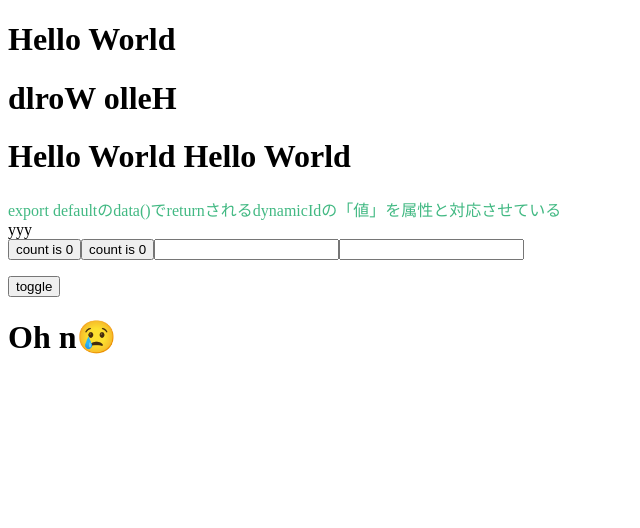
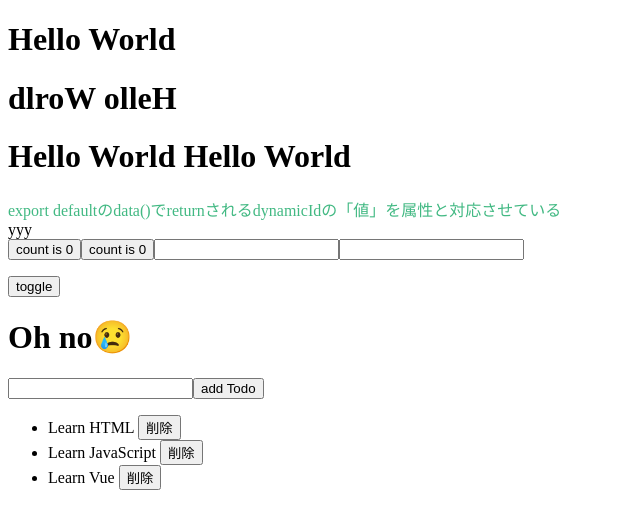
Before and after one commit to ryo-okazaki/vue-tutorial, a Vue app in the folder frontend/: page / in a window 1280 px wide. Shown: the top 528 px of the page, without its empty margins (0-640 px from the left). Built offline with nearby package versions, Linux system fonts and the light colour scheme.

Commit message:
公式チュートリアル7/15 リストバインディング

```diff
--- a/frontend/src/App.vue
+++ b/frontend/src/App.vue
@@ -10,6 +10,8 @@ dataコンポーネントオプションを使ってリアクティブステー
 -->
 
 <script>
+let id = 0
+
 export default {
   data() {
     return {
@@ -18,7 +20,14 @@ export default {
       titleClass: 'title',
       count: 0,
       text: '',
-      awesome: false
+      awesome: false,
+
+      newTodo: '',
+      todos: [
+        { id: id++, text: 'Learn HTML' },
+        { id: id++, text: 'Learn JavaScript'},
+        { id: id++, text: 'Learn Vue'}
+      ]
     }
   },
   methods: {
@@ -35,6 +44,15 @@ export default {
 
     toggle() {
       this.awesome = !this.awesome
+    },
+
+    addTodo() {
+      this.todos.push({ id: id++, text: this.newTodo})
+      this.newTodo = ''
+    },
+
+    removeTodo(todo) {
+      this.todos = this.todos.filter((t) => t !== todo)
     }
   }
 //  メソッドの中では、thisを使ってコンポーネントインスタンスにアクセスできる
@@ -101,7 +119,32 @@ v-modelは<input>の値をバインドされた状態と自動的に同期する
 -->
   <button @click="toggle">toggle</button>
   <h1 v-if="awesome">Vue is awesome</h1>
-  <h1 v-else>Oh n😢</h1>
+  <h1 v-else>Oh no😢</h1>
+
+<!--
+リストレンダリング
+v-forディレクティブを使用すると、配列を基にした要素のリストをレンダリングできる
+-->
+  <input v-model="newTodo">
+  <button @click="addTodo">add Todo</button>
+  <ul>
+    <li v-for="todo in todos" :key="todo.id">
+      {{ todo.text }}
+      <button @click="removeTodo(todo)">削除</button>
+    </li>
+  </ul>
+<!--
+各ToDoオブジェクトに一意のidを与え、それを各<li>の特別なkey属性としてバインドしている
+このkeyにより、Vueは各<li>を配列内の対応するオブジェクトの位置に合わせて正確に移動できる
+
+リストを更新するには、2つの方法がある
+1. 配列の変更メソッドを呼び出す
+  this.todos.push(newTodo)
+
+2. 配列を新しいものに置き換える
+  this.todos = this.todos.filter(/* ... */)
+
+-->
 </template>
 
 <style>
```
